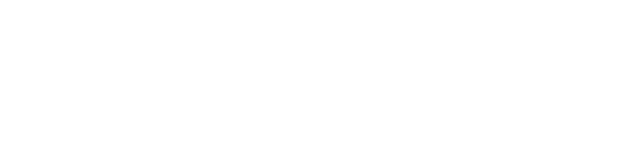
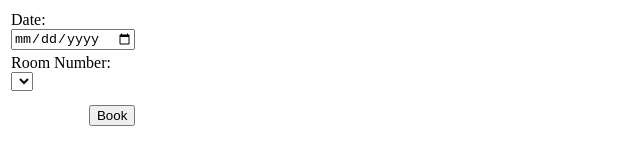
Before and after one commit to infinityMark/Introduction_to_Internet_Technology_Group_Project.io, a plain HTML site: page Room_Booking.html in a window 1280 px wide. Shown: the whole page, without its empty margins (0-640 px from the left). Drawn offline with Linux system fonts and the light colour scheme.

Commit message:
Update Room_Booking.html

```diff
--- a/Room_Booking.html
+++ b/Room_Booking.html
@@ -4,6 +4,29 @@
         <title>Rook Booking</title>
     </head>
     <body>
-
+        <!-- <form action="Submission_Confirmation_Page.html" method=""> -->
+            <table>
+                <tr>
+                    <td>Date:
+                        <br>
+                        <input type="date" name="" id="">
+                    </td>
+                </tr>
+                <tr>
+                    <td>
+                        Room Number:
+                        <br>
+                        <select name="">
+                            <option value=""></option>
+                        </select>
+                    </td>
+                    <!-- <td><input type="hidden" name="" value="2599999A"></td> -->
+                    <!-- <td><input type="date" name="" id=""></td> -->
+                </tr>
+                <tr>
+                    <td align="right" height="40px"><input type="submit" value="Book"></td>
+                </tr>
+            </table>
+        <!-- </form> -->
     </body>
 </html>
```
